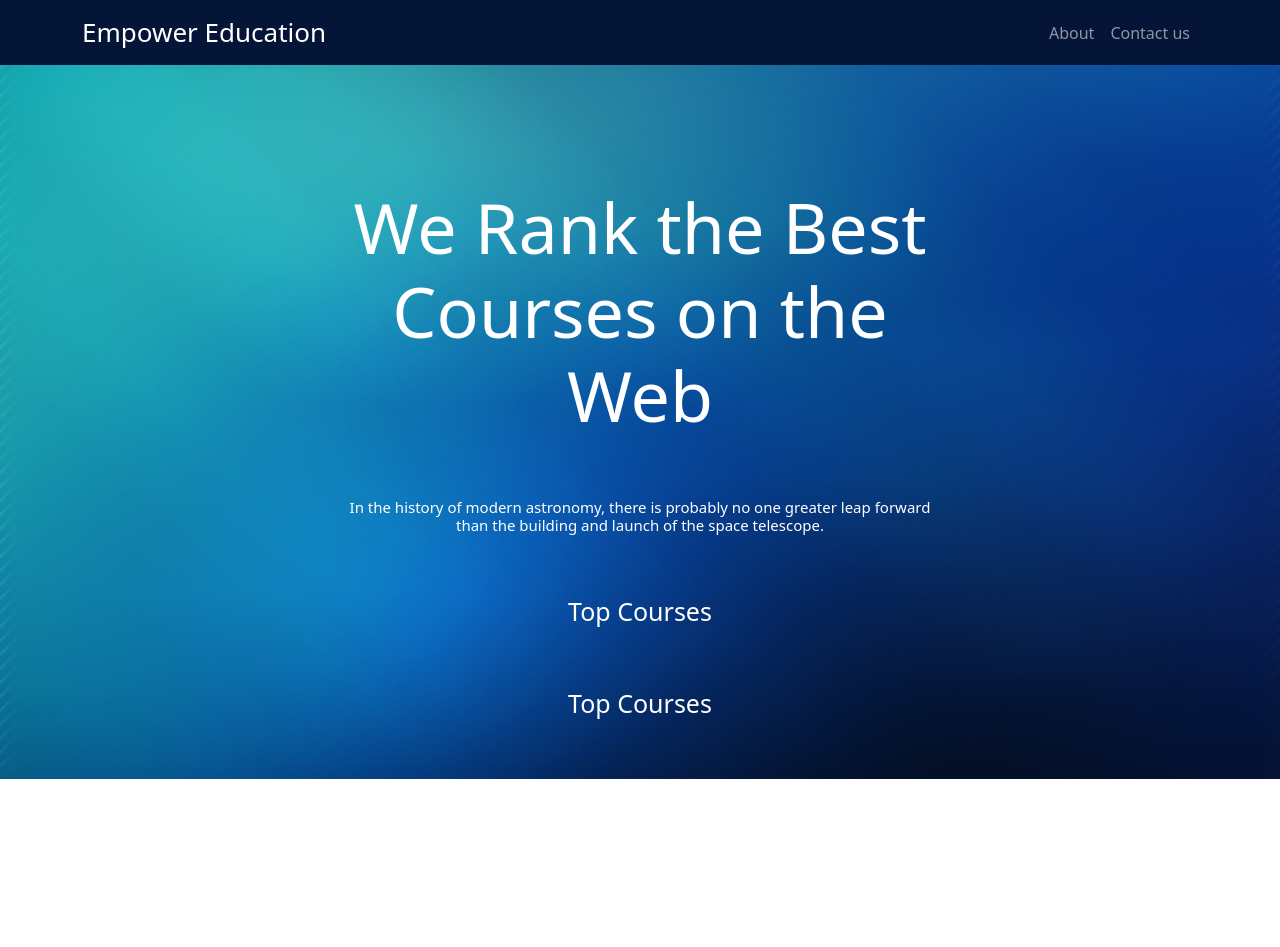
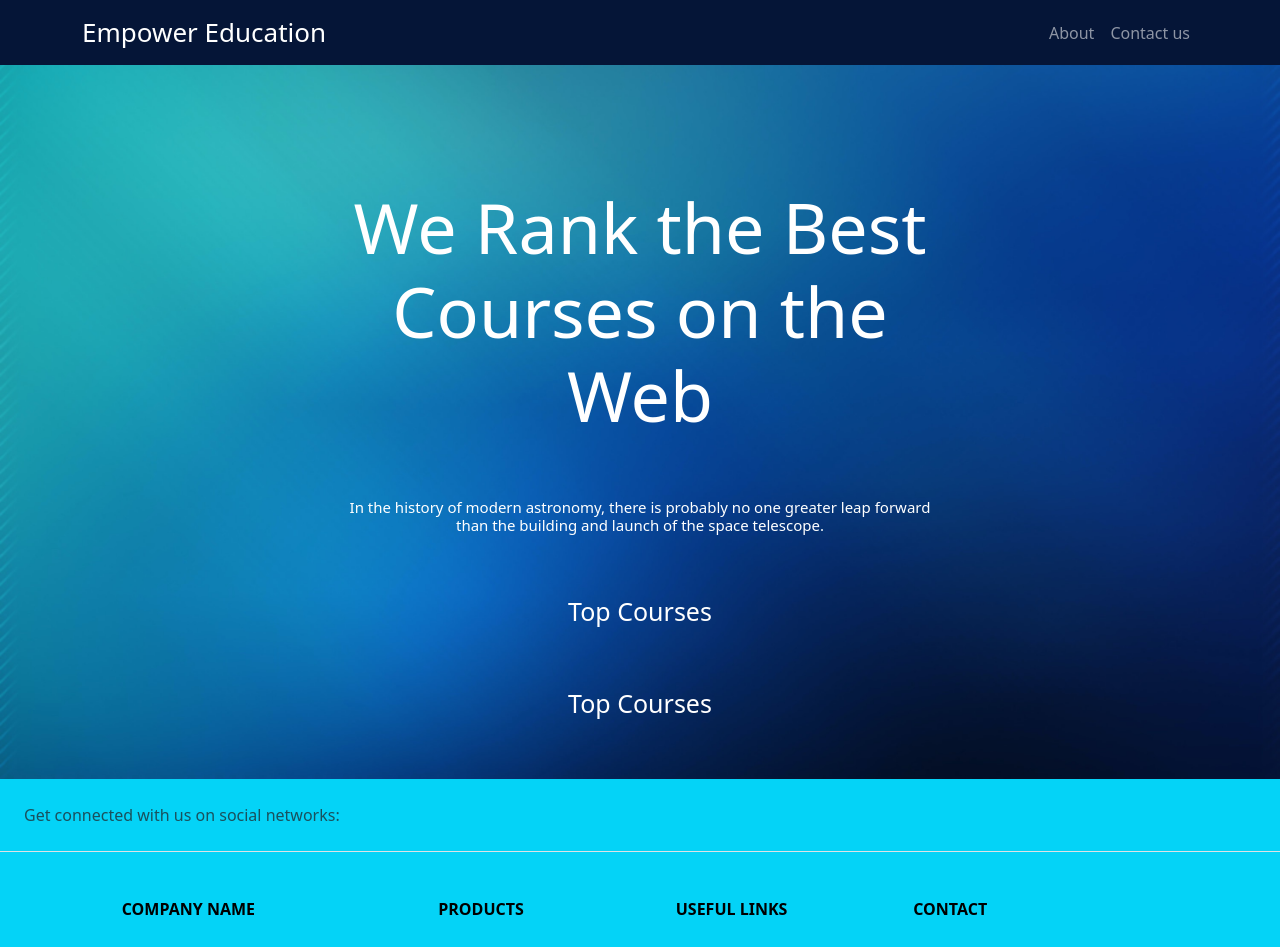
Before and after one commit to Amarjeet-ka/Bit_Lords, a React (Create React App) app in the folder frontend/: page /home in a window 1280 px wide. Shown: the top 947 px of the page. Before the commit the page ends 800 px from the top, so only its background shows below. Built offline with nearby package versions, Linux system fonts and the light colour scheme.

Commit message:
footer/added footer

```diff
--- a/frontend/src/pages/Homepage.jsx
+++ b/frontend/src/pages/Homepage.jsx
@@ -1,6 +1,7 @@
 import React, { Fragment } from 'react'
 import Navigation from '../components/navbar/Navbar'
 import Header from '../components/header/Header'
+import Footer from '../components/footer/Footer'
 
 export default function Homepage() {
   return (
@@ -8,6 +9,7 @@ export default function Homepage() {
 <Navigation/>
 
  <Header/>
+  <Footer/>
  </Fragment>
 
 )
```
